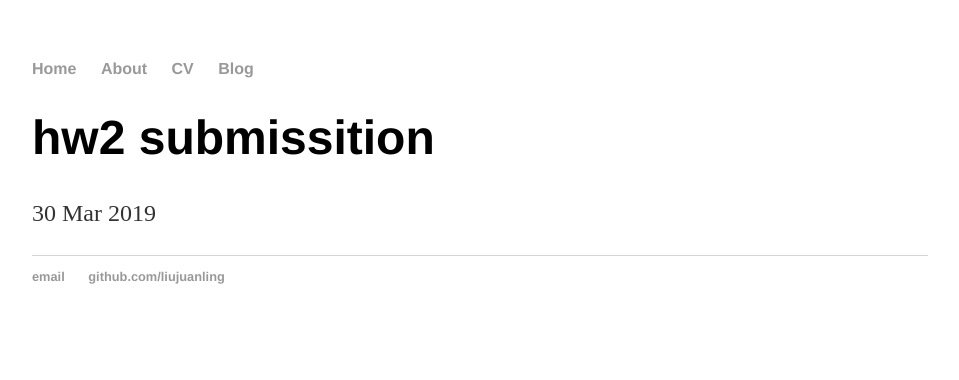
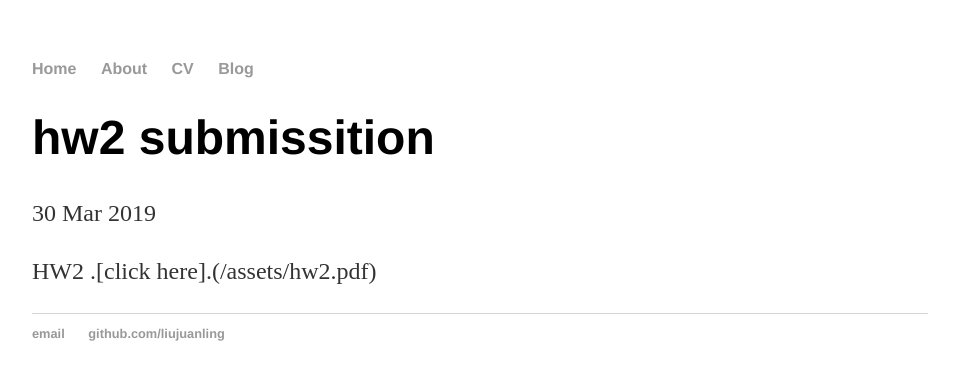
Before and after one commit to liujuanling/liujuanling.github.io, a Jekyll site: the page built from _posts/2019-03-30-hw2-of-my-post.md, in a window 1280 px wide. Shown: the top 380 px of the page, without its empty margins (160-1119 px from the left). Built offline with Jekyll 4.4.1, drawn with Linux system fonts in a browser that asks for light colours.

Commit message:
Update 2019-03-30-hw2-of-my-post.md

```diff
--- a/_posts/2019-03-30-hw2-of-my-post.md
+++ b/_posts/2019-03-30-hw2-of-my-post.md
@@ -3,3 +3,4 @@ layout: post
 title: "hw2 submissition"
 date: 2019-03-30
 ---
+HW2 .[click here].({{site.baseurl}}/assets/hw2.pdf)
```
